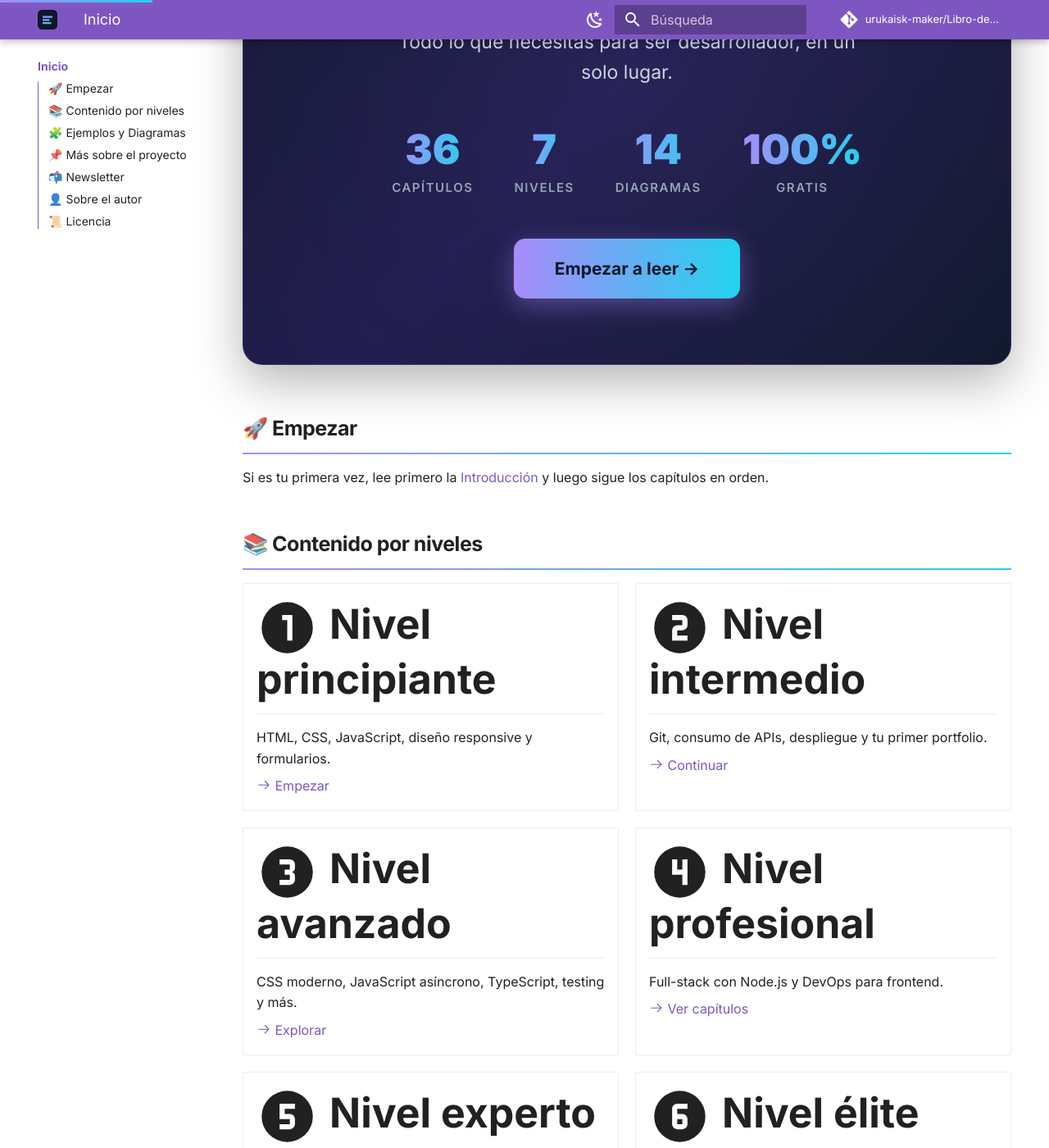
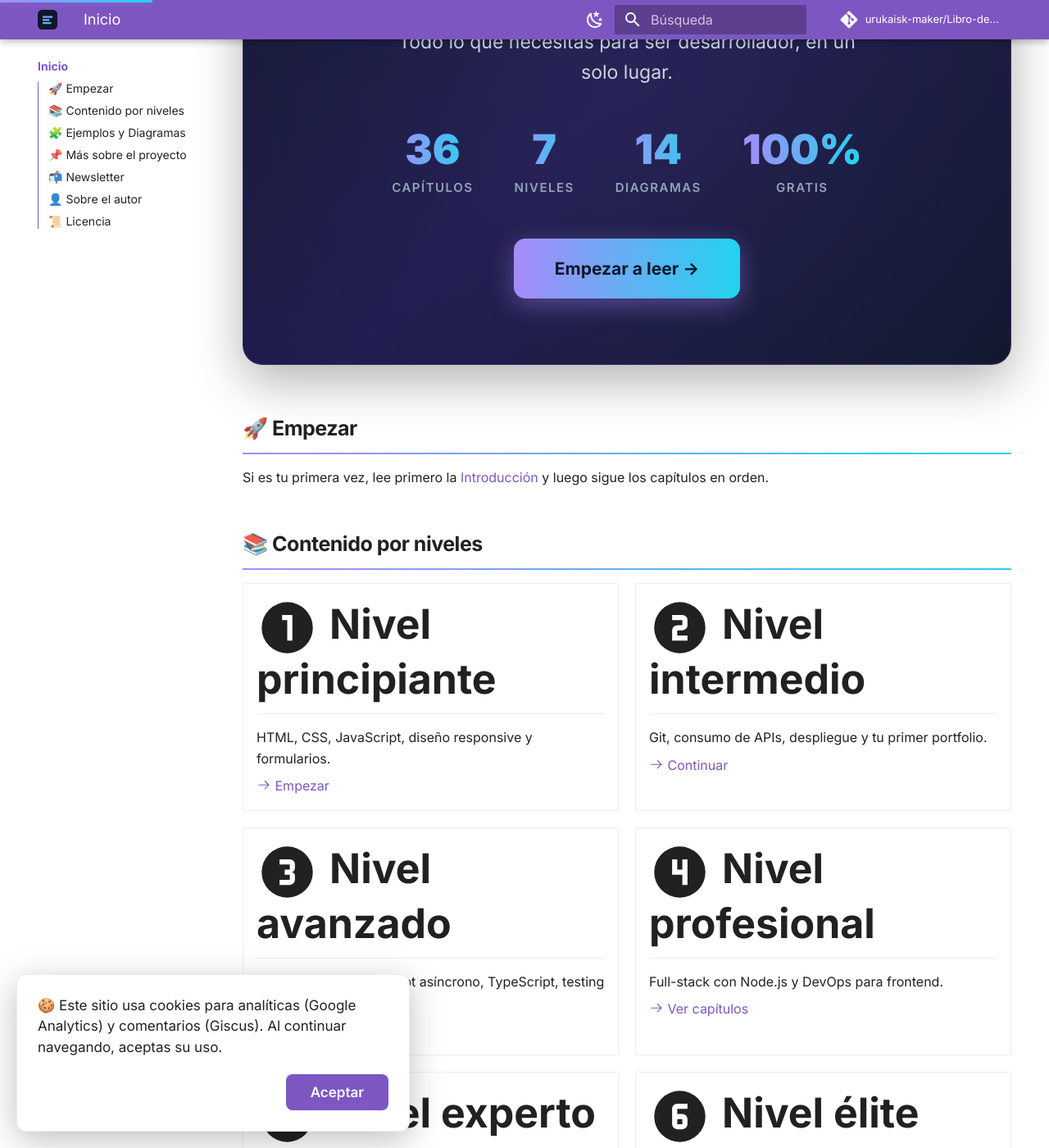
Before and after one commit to urukaisk-maker/Libro-desarrollador-Web-Urukais-, an MkDocs documentation site: the page built from docs/index.md, in a window 1280 px wide and 1400 px high, scrolled down 421 px. Shown: the whole window at 82% size. Built offline with MkDocs 1.6.1 and Material for MkDocs 9.7.7, drawn with Linux system fonts in a browser that asks for light colours; comment, search, counter and statistics services are not loaded.

Commit message:
feat: banner de cookies con consentimiento local

```diff
--- a/docs/assets/css/custom.css
+++ b/docs/assets/css/custom.css
@@ -513,3 +513,86 @@ body {
     max-width: 100% !important;
   }
 }
+
+
+/* ============================================
+   BANNER DE COOKIES
+   ============================================ */
+.cookie-banner {
+  position: fixed;
+  bottom: 1rem;
+  left: 1rem;
+  right: 1rem;
+  max-width: 480px;
+  background: var(--md-default-bg-color);
+  border: 1px solid var(--md-default-fg-color--lightest);
+  border-radius: 12px;
+  box-shadow: 0 10px 40px rgba(0, 0, 0, 0.25);
+  padding: 1.25rem;
+  display: none;
+  flex-direction: column;
+  gap: 1rem;
+  z-index: 9998; /* Justo debajo del modal de newsletter */
+  animation: slideUp 400ms ease-out;
+}
+
+@keyframes slideUp {
+  from { transform: translateY(100%); opacity: 0; }
+  to { transform: translateY(0); opacity: 1; }
+}
+
+.cookie-banner p {
+  margin: 0;
+  font-size: 0.85rem;
+  color: var(--md-default-fg-color);
+  line-height: 1.5;
+}
+
+.cookie-banner a {
+  color: var(--md-primary-fg-color);
+  text-decoration: underline;
+}
+
+.cookie-banner__actions {
+  display: flex;
+  justify-content: flex-end;
+  gap: 0.5rem;
+}
+
+.cookie-banner__btn {
+  background: var(--md-primary-fg-color);
+  color: white;
+  border: none;
+  padding: 0.6rem 1.5rem;
+  border-radius: 8px;
+  font-weight: 600;
+  cursor: pointer;
+  font-family: inherit;
+  font-size: 0.85rem;
+  transition: background 150ms;
+}
+
+.cookie-banner__btn:hover {
+  background: var(--md-accent-fg-color);
+}
+
+.cookie-banner__btn--secondary {
+  background: transparent;
+  color: var(--md-default-fg-color);
+  border: 1px solid var(--md-default-fg-color--lightest);
+}
+
+.cookie-banner__btn--secondary:hover {
+  background: var(--md-default-fg-color--lightest);
+  color: var(--md-default-fg-color);
+}
+
+@media (max-width: 600px) {
+  .cookie-banner {
+    bottom: 0;
+    left: 0;
+    right: 0;
+    max-width: 100%;
+    border-radius: 16px 16px 0 0;
+  }
+}
--- a/overrides/main.html
+++ b/overrides/main.html
@@ -98,4 +98,34 @@
       update();
     })();
   </script>
+    <div id="cookieBanner" class="cookie-banner">
+    <p>
+      🍪 Este sitio usa cookies para analíticas (Google Analytics) y comentarios (Giscus).
+      Al continuar navegando, aceptas su uso.
+    </p>
+    <div class="cookie-banner__actions">
+      <button id="acceptCookies" class="cookie-banner__btn">Aceptar</button>
+    </div>
+  </div>
+
+  <script>
+    (function() {
+      const banner = document.getElementById('cookieBanner');
+      if (!banner) return;
+
+      // Si ya aceptó, no mostrar
+      if (localStorage.getItem('cookie_consent') === 'true') return;
+
+      // Mostrar tras 2 segundos
+      setTimeout(() => {
+        banner.style.display = 'flex';
+      }, 2000);
+
+      // Al hacer clic en aceptar, guardar y ocultar
+      document.getElementById('acceptCookies').addEventListener('click', () => {
+        localStorage.setItem('cookie_consent', 'true');
+        banner.style.display = 'none';
+      });
+    })();
+  </script>
 {% endblock %}
```
